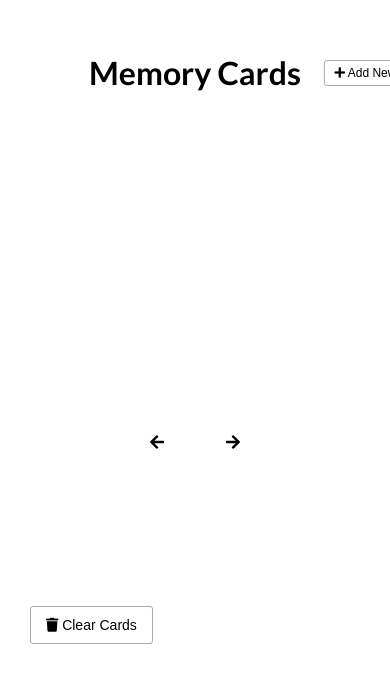
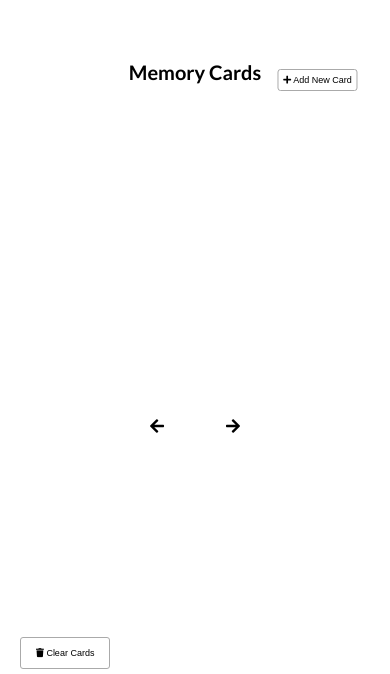
Before and after one commit to MuhammadTalha123/Memory-card, a plain HTML site: page index.html in a window 390 px wide. Shown: the part 170-844 px from the top of the page. Drawn offline with Linux system fonts and the light colour scheme.

Commit message:
update respinsive ness

```diff
--- a/style.css
+++ b/style.css
@@ -11,6 +11,7 @@ body {
   align-items: center;
   justify-content: center;
   height: 100vh;
+  width: 100%;
   margin: 0;
   overflow: hidden;
   font-family: 'Lato', sans-serif;
@@ -188,3 +189,31 @@ h1 {
     min-width: 500px;
     max-width: 100%;
   }
+
+  @media screen and (max-width:850px) {
+    .clear {
+      bottom: 10px;
+      left: 20px;
+    }
+  }
+
+  @media screen and (max-width:550px) {
+    h1 {
+      font-size: 20px;
+    }
+
+    .clear {
+      bottom: 5px;
+      left: 20px;
+      font-size: 9px;
+    }
+
+    .cards {
+      width: 300px;
+   }
+
+  .btn-small {
+    font-size: 9px;
+    padding: 5px 5px;
+  }
+  }
```
